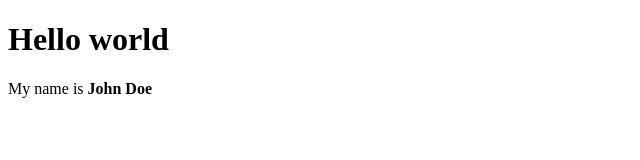
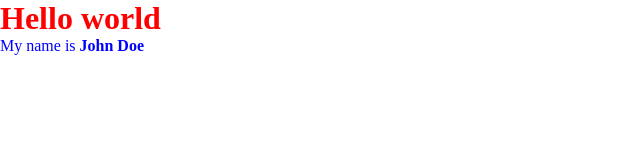
Before and after one commit to locT-581/Demo-BTPM, a plain HTML site: page index.html in a window 1280 px wide. Shown: the whole page, without its empty margins (0-640 px from the left). Drawn offline with Linux system fonts and the light colour scheme.

Commit message:
Add style.css

```diff
--- a/index.html
+++ b/index.html
@@ -4,6 +4,7 @@
   <meta charset="UTF-8">
   <meta name="viewport" content="width=device-width, initial-scale=1.0">
   <title>Hello world</title>
+  <link rel="stylesheet" href="./style.css">
 </head>
 <body>
   <div>
--- /dev/null
+++ b/style.css
@@ -0,0 +1,11 @@
+*{
+	padding: 0;
+	margin: 0;
+	box-sizing: border-box;
+}
+h1{
+	color: red;
+}
+p{
+	color: blue;
+}
```
